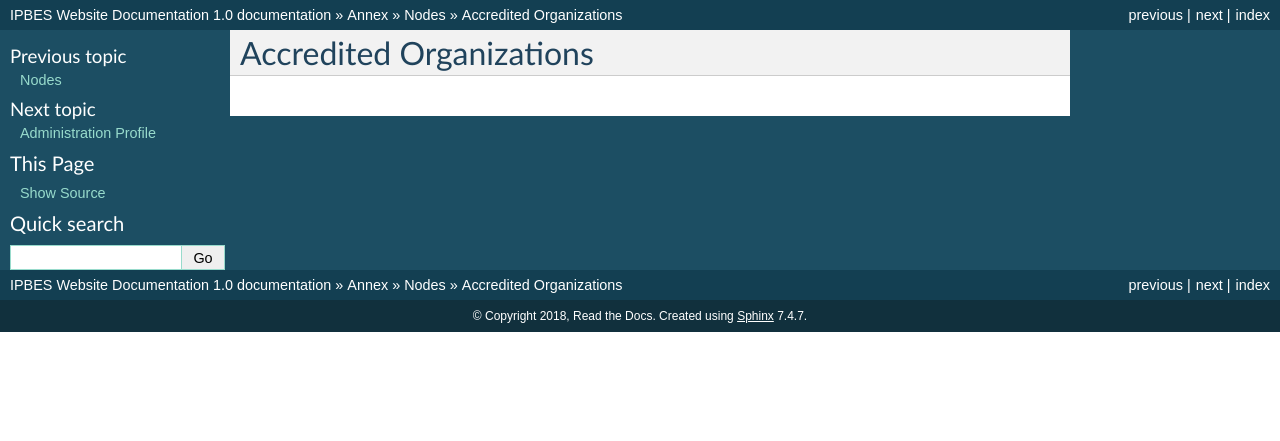
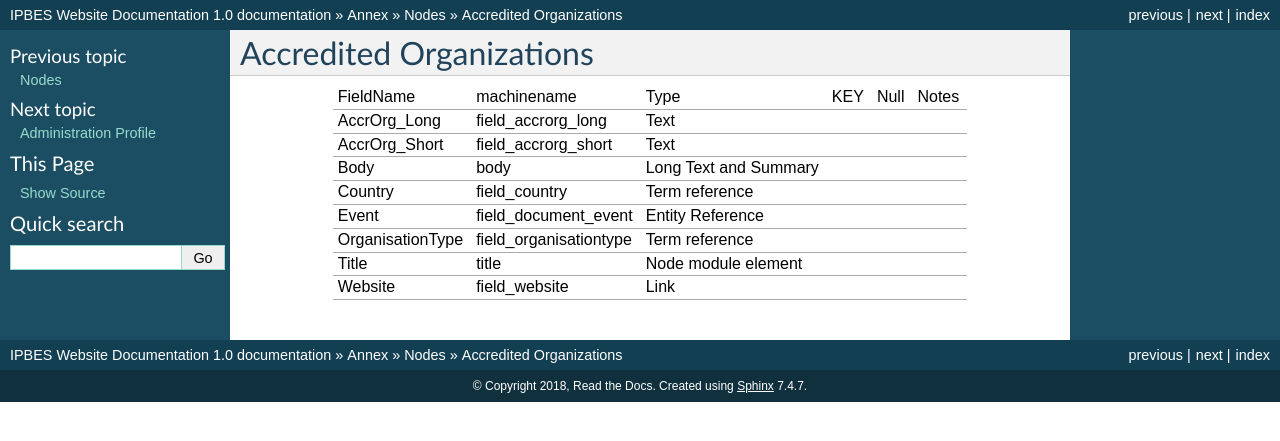
Before and after one commit to ipbes/ipbeswebdocs, a Sphinx documentation site: the page built from docs/annex/nodes/accredited-organization.rst, in a window 1280 px wide. Shown: the top 441 px of the page. Built offline with Sphinx 7.4.7, drawn with Linux system fonts in a browser that asks for light colours; pages that are not in the unit, such as notebooks, are missing from menus.

Commit message:
Update accredited-organization.rst

```diff
--- a/docs/annex/nodes/accredited-organization.rst
+++ b/docs/annex/nodes/accredited-organization.rst
@@ -1,2 +1,21 @@
 Accredited Organizations
 ========================
++------------------+------------------------+-----------------------+-----+------+-------+
+| FieldName        | machinename            | Type                  | KEY | Null | Notes |
++------------------+------------------------+-----------------------+-----+------+-------+
+| AccrOrg_Long     | field_accrorg_long     | Text                  |     |      |       |
++------------------+------------------------+-----------------------+-----+------+-------+
+| AccrOrg_Short    | field_accrorg_short    | Text                  |     |      |       |
++------------------+------------------------+-----------------------+-----+------+-------+
+| Body             | body                   | Long Text and Summary |     |      |       |
++------------------+------------------------+-----------------------+-----+------+-------+
+| Country          | field_country          | Term reference        |     |      |       |
++------------------+------------------------+-----------------------+-----+------+-------+
+| Event            | field_document_event   | Entity Reference      |     |      |       |
++------------------+------------------------+-----------------------+-----+------+-------+
+| OrganisationType | field_organisationtype | Term reference        |     |      |       |
++------------------+------------------------+-----------------------+-----+------+-------+
+| Title            | title                  | Node module element   |     |      |       |
++------------------+------------------------+-----------------------+-----+------+-------+
+| Website          | field_website          | Link                  |     |      |       |
++------------------+------------------------+-----------------------+-----+------+-------+
```
